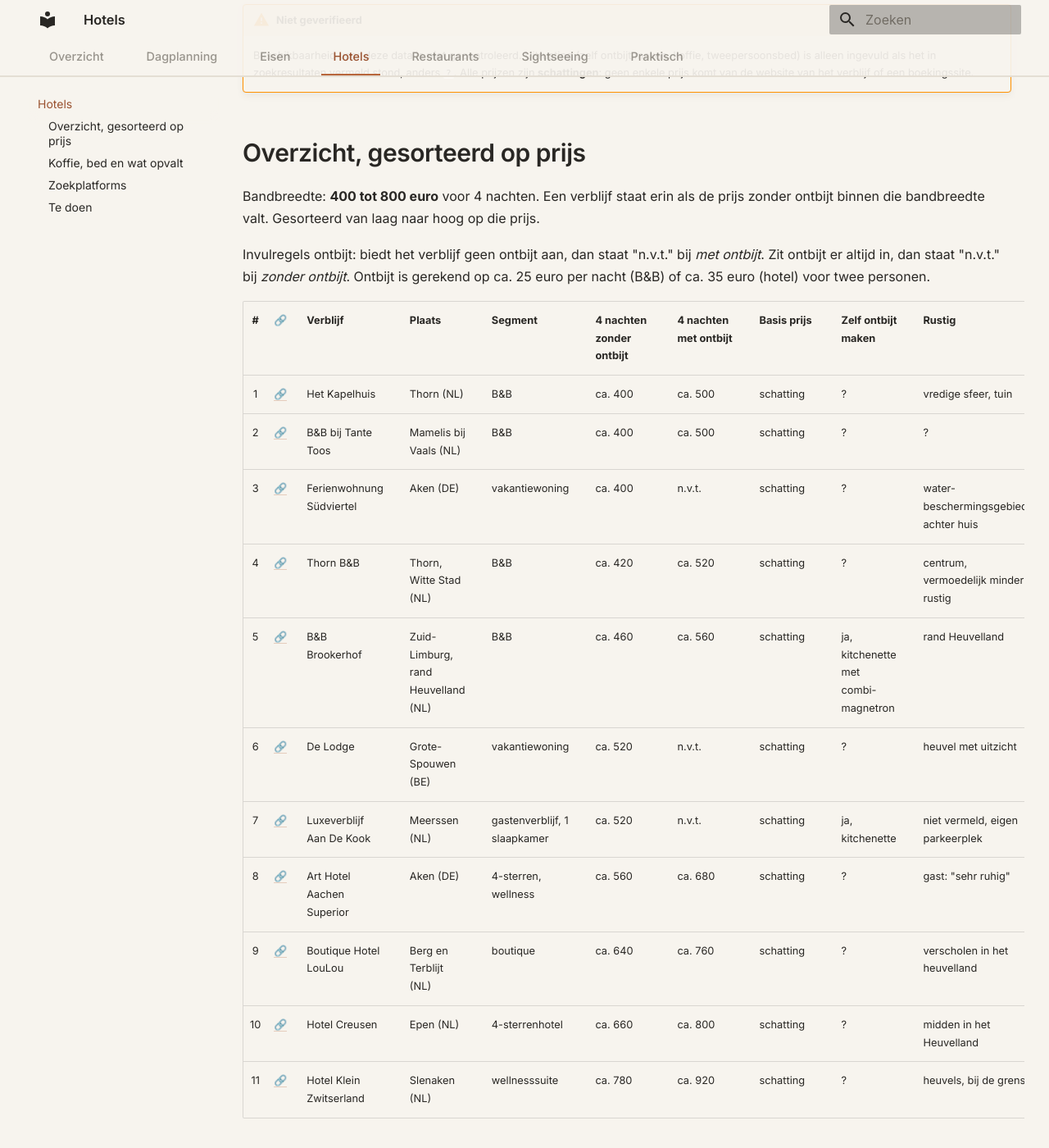
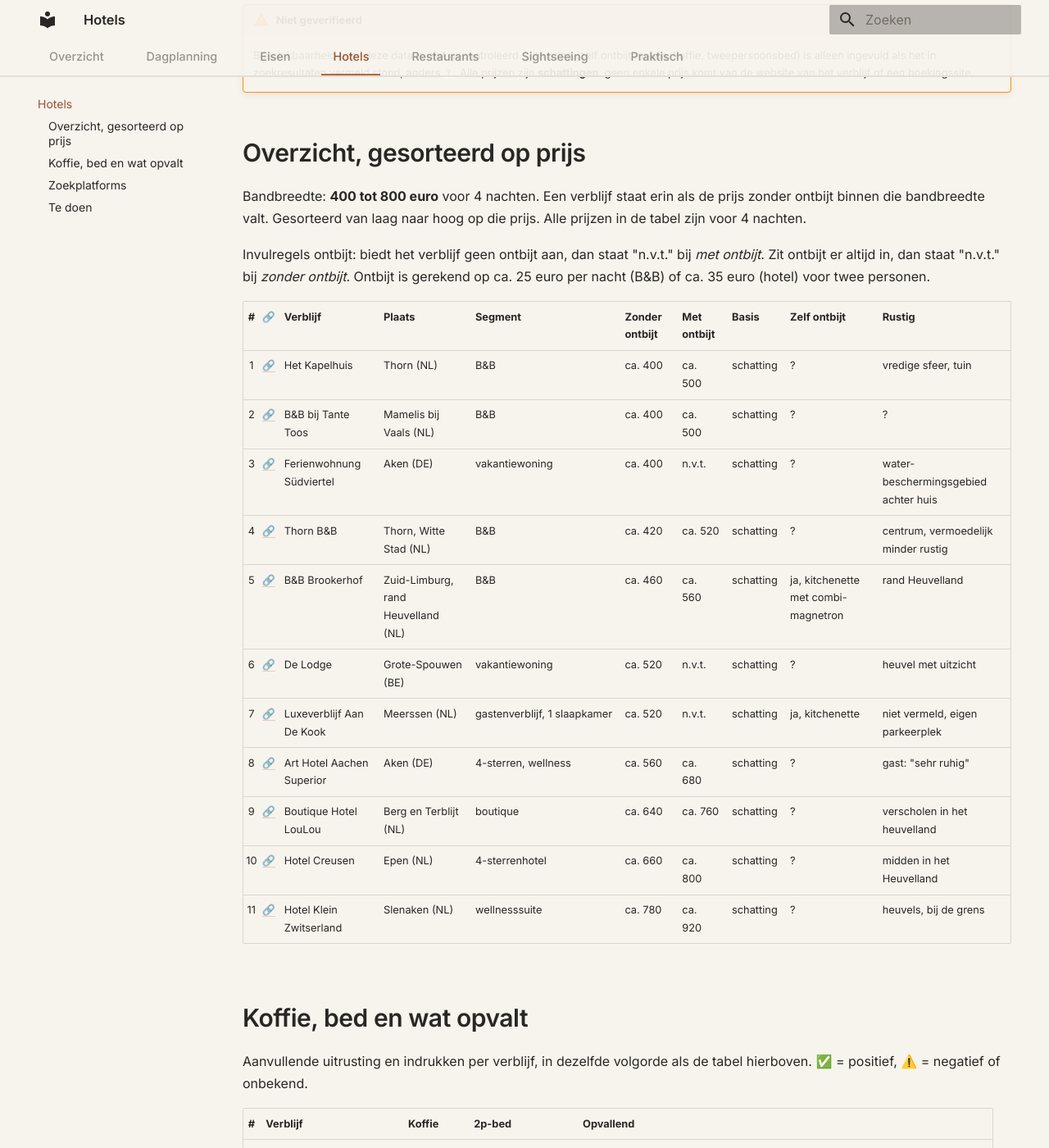
Before and after one commit to hans-blok/er-op-uit, an MkDocs documentation site: the page built from artefacten/01/hotels.md, in a window 1280 px wide and 1400 px high, scrolled down 287 px. Shown: the whole window at 82% size. Built offline with MkDocs 1.6.1 and Material for MkDocs 9.7.7, drawn with Linux system fonts in a browser that asks for light colours.

Commit message:
publiceer prijzen

```diff
--- a/artefacten/01/assets/custom.css
+++ b/artefacten/01/assets/custom.css
@@ -480,15 +480,24 @@ body,
   }
 }
 
-/* Hotels: smalle nr- en linkkolom, compacter op telefoon */
+/* Hotels: smalle nr- en linkkolom, compact zodat er minder gescrold hoeft te worden */
+.md-typeset .hotels-table table:not([class]) th,
+.md-typeset .hotels-table table:not([class]) td {
+  min-width: 0;
+  padding: 0.6em 0.6em;
+}
+
 .md-typeset .hotels-table table:not([class]) th:first-child,
 .md-typeset .hotels-table table:not([class]) td:first-child,
 .md-typeset .hotels-table--links table:not([class]) th:nth-child(2),
 .md-typeset .hotels-table--links table:not([class]) td:nth-child(2) {
   width: 1%;
-  min-width: 0;
-  padding-inline: 0.4rem;
+  padding-inline: 0.25em;
   text-align: center;
+  white-space: nowrap;
+}
+
+.md-typeset .hotels-table--links table:not([class]) td:nth-child(n+5):nth-child(-n+6) {
   white-space: nowrap;
 }
 
@@ -503,6 +512,13 @@ body,
 
   .md-typeset .hotels-table table:not([class]) th,
   .md-typeset .hotels-table table:not([class]) td {
-    padding: 0.5em 0.6em;
+    padding: 0.5em 0.4em;
+  }
+
+  .md-typeset .hotels-table table:not([class]) th:first-child,
+  .md-typeset .hotels-table table:not([class]) td:first-child,
+  .md-typeset .hotels-table--links table:not([class]) th:nth-child(2),
+  .md-typeset .hotels-table--links table:not([class]) td:nth-child(2) {
+    padding-inline: 0.15em;
   }
 }
--- a/artefacten/01/hotels.md
+++ b/artefacten/01/hotels.md
@@ -7,13 +7,13 @@ Eisen: zie [eisen.md](eisen.md). Periode: di 29 dec 2026 t/m za 2 jan 2027 (4 na
 
 ## Overzicht, gesorteerd op prijs
 
-Bandbreedte: **400 tot 800 euro** voor 4 nachten. Een verblijf staat erin als de prijs zonder ontbijt binnen die bandbreedte valt. Gesorteerd van laag naar hoog op die prijs.
+Bandbreedte: **400 tot 800 euro** voor 4 nachten. Een verblijf staat erin als de prijs zonder ontbijt binnen die bandbreedte valt. Gesorteerd van laag naar hoog op die prijs. Alle prijzen in de tabel zijn voor 4 nachten.
 
 Invulregels ontbijt: biedt het verblijf geen ontbijt aan, dan staat "n.v.t." bij *met ontbijt*. Zit ontbijt er altijd in, dan staat "n.v.t." bij *zonder ontbijt*. Ontbijt is gerekend op ca. 25 euro per nacht (B&B) of ca. 35 euro (hotel) voor twee personen.
 
 <div class="hotels-table hotels-table--links" markdown="1">
 
-| # | 🔗 | Verblijf | Plaats | Segment | 4 nachten zonder ontbijt | 4 nachten met ontbijt | Basis prijs | Zelf ontbijt maken | Rustig |
+| # | 🔗 | Verblijf | Plaats | Segment | Zonder ontbijt | Met ontbijt | Basis | Zelf ontbijt | Rustig |
 |---|---|---|---|---|---|---|---|---|---|
 | 1 | [🔗](https://www.trivago.com/en-US/oar/bed-breakfast-het-kapelhuis-thorn?search=100-4752372) | Het Kapelhuis | Thorn (NL) | B&B | ca. 400 | ca. 500 | schatting | ? | vredige sfeer, tuin |
 | 2 | [🔗](https://www.benbbijtantetoos.nl/) | B&B bij Tante Toos | Mamelis bij Vaals (NL) | B&B | ca. 400 | ca. 500 | schatting | ? | ? |
```
